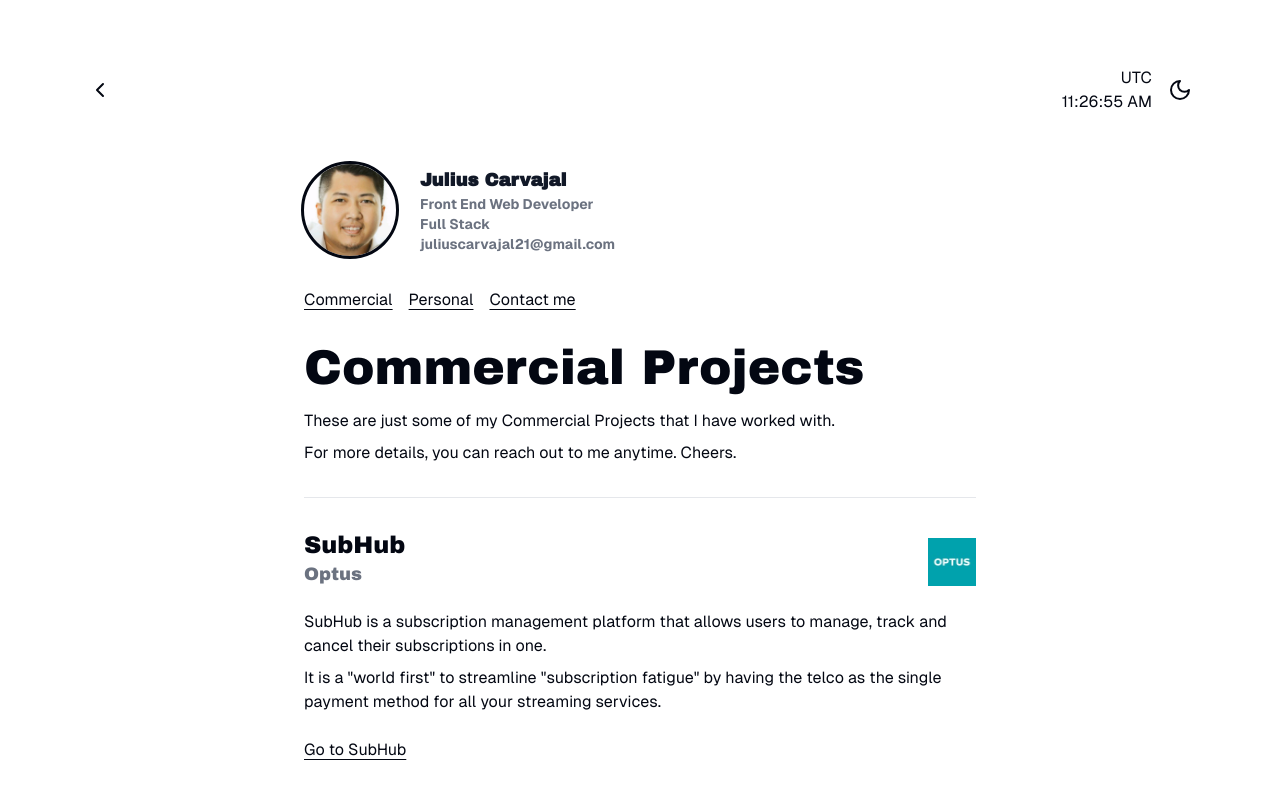
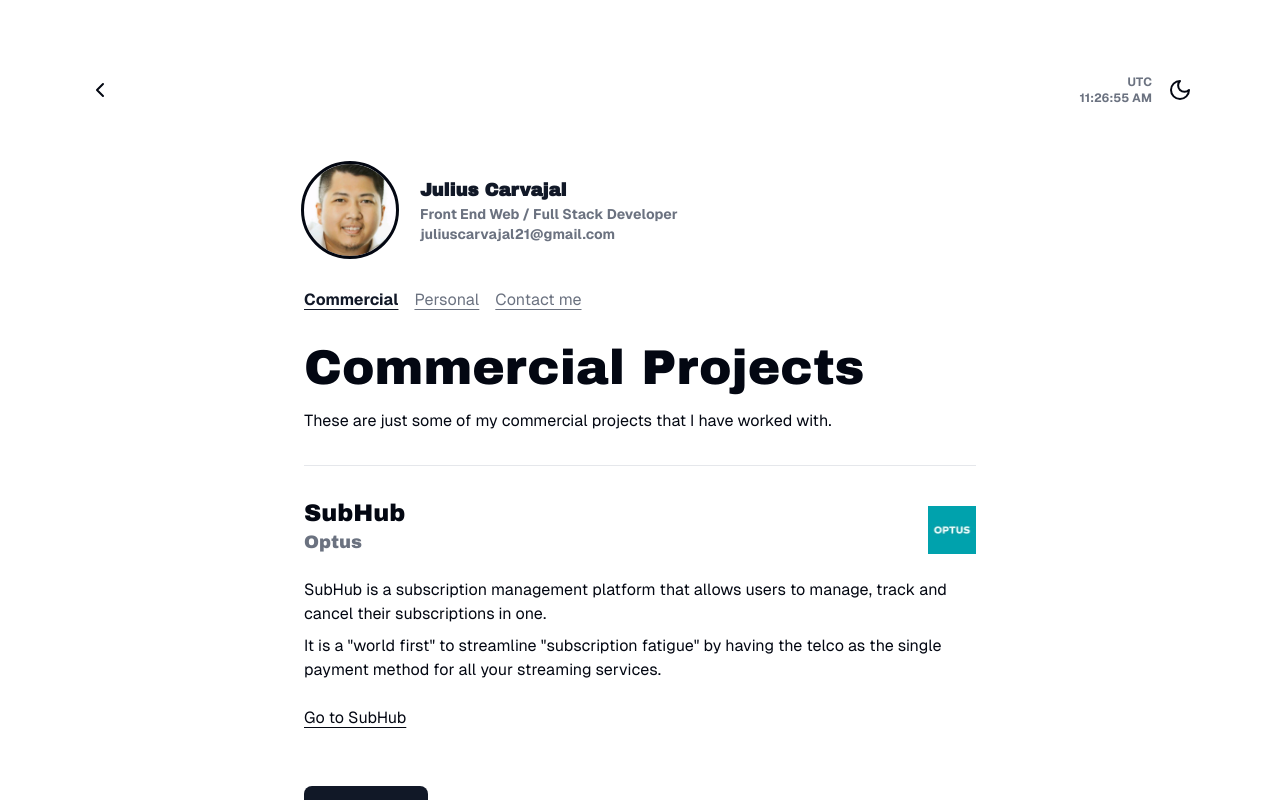
Before and after one commit to juliuscarvajal/next-cv, a Next.js app: page /projects/commercial in a window 1280 px wide. Shown: the top 800 px of the page. Built offline with nearby package versions, Linux system fonts and the light colour scheme.

Commit message:
fix: [HP-0] ci

```diff
--- a/src/app/layout.tsx
+++ b/src/app/layout.tsx
@@ -5,7 +5,6 @@ import { DarkModeToggle } from "@/components/dark-mode-toggle";
 import { BackNav } from "@/components/back-nav";
 import Link from "next/link";
 import { TimeNow } from "@/components/time-now";
-import { Copyright } from "lucide-react";
 
 const geistSans = localFont({
   src: "./fonts/GeistVF.woff",
@@ -59,10 +58,6 @@ const Footer = () => {
             Contact me
           </Link>
         </div>
-        <div className="flex gap-2 items-center">
-          <Copyright />
-          2024 Julius Carvajal
-        </div>
       </footer>
     </>
   );
@@ -94,8 +89,8 @@ export default function RootLayout({
           <div className="grid grid-rows-[20px_1fr_20px] justify-items-center min-h-screen p-8 pb-20 gap-16 sm:p-20 font-[family-name:var(--font-geist-sans)]">
             <Nav />
             <div className="flex flex-col gap-8 row-start-2">{children}</div>
+            <Footer />
           </div>
-          <Footer />
         </main>
       </body>
     </html>
--- a/src/app/page.tsx
+++ b/src/app/page.tsx
@@ -1,8 +1,6 @@
-import { ImageList, ImageListProps } from "@/components/image-list";
 import { ImageListSection } from "@/components/image-list-section";
 import { ProfilePicture } from "@/components/profile-picture";
 import { Button } from "@/components/ui/button";
-import { Card, CardContent, CardHeader } from "@/components/ui/card";
 import { companies } from "@/constants/companies";
 import { stacks } from "@/constants/stacks";
 import Link from "next/link";
@@ -10,7 +8,7 @@ import Link from "next/link";
 const pageCopyText = {
   header: {
     title: "Front End Web Developer",
-    subtitle: "or a Full Stack Engineer...",
+    subtitle: "or a Full Stack Engineer when needed",
   },
   body: [
     `Hello, I'm Julius Carvajal, a Front End Developer based in Sydney, Australia.`,
@@ -92,7 +90,7 @@ export default function Home() {
             <Body />
           </section>
         </div>
-        <div className="space-y-8 w-full lg:max-w-xl">
+        <div className="space-y-8 w-full lg:max-w-2xl">
           <Aside />
         </div>
       </div>
--- a/src/app/projects/commercial/page.tsx
+++ b/src/app/projects/commercial/page.tsx
@@ -1,34 +1,41 @@
-import { ProfilePicture } from "@/components/profile-picture";
 import { AspectRatio } from "@/components/ui/aspect-ratio";
 import { Button } from "@/components/ui/button";
 import { companies } from "@/constants/companies";
-import { projects } from "@/constants/projects";
+import { Project, projects } from "@/constants/projects";
 import Image from "next/image";
 import Link from "next/link";
 import { Fragment } from "react";
 
-export default function Projects() {
+const ProjectHeader = () => {
   return (
-    <div className="divide-y">
-      <div className="space-y-8 pb-8">
     <div className="space-y-4">
       <h1 className="text-5xl leading-none font-[family-name:var(--font-archivo-black)]">
         Commercial Projects
       </h1>
-          <div className="space-y-2">
-            <p>
-              These are just some of my Commercial Projects that I have worked
-              with.
-            </p>
-            <p>For more details, you can reach out to me anytime. Cheers.</p>
+      <h2 className="space-y-2">
+        These are just some of my commercial projects that I have worked with.
+      </h2>
     </div>
-        </div>
-      </div>
-      <div className="space-y-8 divide-y">
-        {projects.map((project) => {
-          const company = companies.find(
-            (company) => company.name === project.name
   );
+};
+
+function getCompanyByProjectName(name: Project["name"]) {
+  return companies.find((company) => company.name === name);
+}
+
+type ProjectProps = {
+  project: Project;
+};
+
+type ProjectsProps = {
+  projects: Array<Project>;
+};
+
+type ProjectListItemProps = ProjectProps & {
+  company?: (typeof companies)[number];
+};
+
+const ProjectListItem = ({ project, company }: ProjectListItemProps) => {
   return (
     <div key={project.title} className="space-y-6 py-8">
       <div className="space-y-2 flex justify-between items-center gap-4">
@@ -91,14 +98,38 @@ export default function Projects() {
       )}
       <div className="pt-8 flex gap-4">
         <Link href="/projects/contact">
-                  <Button className="w-full md:w-auto font-bold">
-                    Let's Talk
-                  </Button>
+          <Button className="w-full md:w-auto font-bold">Let's Talk</Button>
         </Link>
       </div>
     </div>
   );
+};
+
+const ProjectsList = ({ projects }: ProjectsProps) => {
+  return (
+    <>
+      {projects.map((project) => {
+        const company = getCompanyByProjectName(project.name);
+        return (
+          <ProjectListItem
+            key={project.title}
+            project={project}
+            company={company}
+          />
+        );
       })}
+    </>
+  );
+};
+
+export default function Projects() {
+  return (
+    <div className="divide-y">
+      <div className="space-y-8 pb-8">
+        <ProjectHeader />
+      </div>
+      <div className="space-y-8 divide-y">
+        <ProjectsList projects={projects} />
       </div>
     </div>
   );
--- a/src/app/projects/contact/page.tsx
+++ b/src/app/projects/contact/page.tsx
@@ -9,7 +9,7 @@ export default function Contact() {
       <div className="space-y-8 pb-8">
         <div className="space-y-4">
           <h1 className="text-5xl leading-none font-[family-name:var(--font-archivo-black)]">
-            Need a hand on your project?
+            Need a hand with your project?
           </h1>
           <div className="space-y-2">
             <p>
--- a/src/app/projects/layout.tsx
+++ b/src/app/projects/layout.tsx
@@ -1,22 +1,6 @@
+import { LinkWithActiveStyles } from "@/components/link-with-active-styles";
+import { ProfileInfo } from "@/components/profile-info";
 import { ProfilePicture } from "@/components/profile-picture";
-import Link from "next/link";
-
-const ProfileInfo = () => {
-  return (
-    <div className="font-bold">
-      <div className="text-lg text-accent-foreground font-[family-name:var(--font-archivo-black)]">
-        Julius Carvajal
-      </div>
-      <div className="text-sm text-muted-foreground text-wrap">
-        Front End Web Developer
-      </div>
-      <div className="text-sm text-muted-foreground text-wrap">Full Stack</div>
-      <div className="text-sm text-muted-foreground">
-        juliuscarvajal21@gmail.com
-      </div>
-    </div>
-  );
-};
 
 export default function ProjectsLayout({
   children,
@@ -28,23 +12,17 @@ export default function ProjectsLayout({
         <ProfileInfo />
       </div>
       <nav className="flex gap-4">
-        <Link
-          href="/projects/commercial"
-          className="underline underline-offset-4"
-        >
+        <LinkWithActiveStyles href="/projects/commercial">
           Commercial
-        </Link>
-        <Link
-          href="/projects/personal"
-          className="underline underline-offset-4"
-        >
+        </LinkWithActiveStyles>
+        <LinkWithActiveStyles href="/projects/personal">
           Personal
-        </Link>
-        <Link href="/projects/contact" className="underline underline-offset-4">
+        </LinkWithActiveStyles>
+        <LinkWithActiveStyles href="/projects/contact">
           Contact me
-        </Link>
+        </LinkWithActiveStyles>
       </nav>
-      <div>{children}</div>
+      <div className="w-full">{children}</div>
     </div>
   );
 }
--- /dev/null
+++ b/src/components/link-with-active-styles.tsx
@@ -0,0 +1,23 @@
+"use client";
+
+import Link, { LinkProps } from "next/link";
+import { usePathname } from "next/navigation";
+
+export const LinkWithActiveStyles = ({
+  href,
+  children,
+}: LinkProps & { children: React.ReactNode }) => {
+  const pathname = usePathname();
+  const isActive = pathname === href;
+  const activeClasses = isActive
+    ? "text-accent-foreground font-bold"
+    : "text-muted-foreground";
+  return (
+    <Link
+      href={href}
+      className={`underline underline-offset-4 ${activeClasses}`}
+    >
+      {children}
+    </Link>
+  );
+};
--- /dev/null
+++ b/src/components/profile-info.tsx
@@ -0,0 +1,21 @@
+const profileInfoCopyText = {
+  title: "Julius Carvajal",
+  subtitle: "Front End Web / Full Stack Developer",
+  description: "juliuscarvajal21@gmail.com",
+};
+
+export const ProfileInfo = () => {
+  return (
+    <div className="font-bold">
+      <div className="text-lg text-accent-foreground font-[family-name:var(--font-archivo-black)]">
+        {profileInfoCopyText.title}
+      </div>
+      <div className="text-sm text-muted-foreground text-wrap">
+        {profileInfoCopyText.subtitle}
+      </div>
+      <div className="text-sm text-muted-foreground">
+        {profileInfoCopyText.description}
+      </div>
+    </div>
+  );
+};
--- a/src/components/time-now.tsx
+++ b/src/components/time-now.tsx
@@ -21,9 +21,9 @@ export const TimeNow = () => {
   const time = useTimeInterval();
   const timezone = Intl.DateTimeFormat().resolvedOptions().timeZone;
   return (
-    <div className="flex flex-col items-end">
+    <div className="flex flex-col items-end text-xs text-muted-foreground font-bold">
       <div>{timezone}</div>
-      <div>
+      <div suppressHydrationWarning>
         {time.toLocaleTimeString("en-US", {
           hour: "numeric",
           minute: "numeric",
```
Lines whose indentation alone changed are shown as unchanged.
